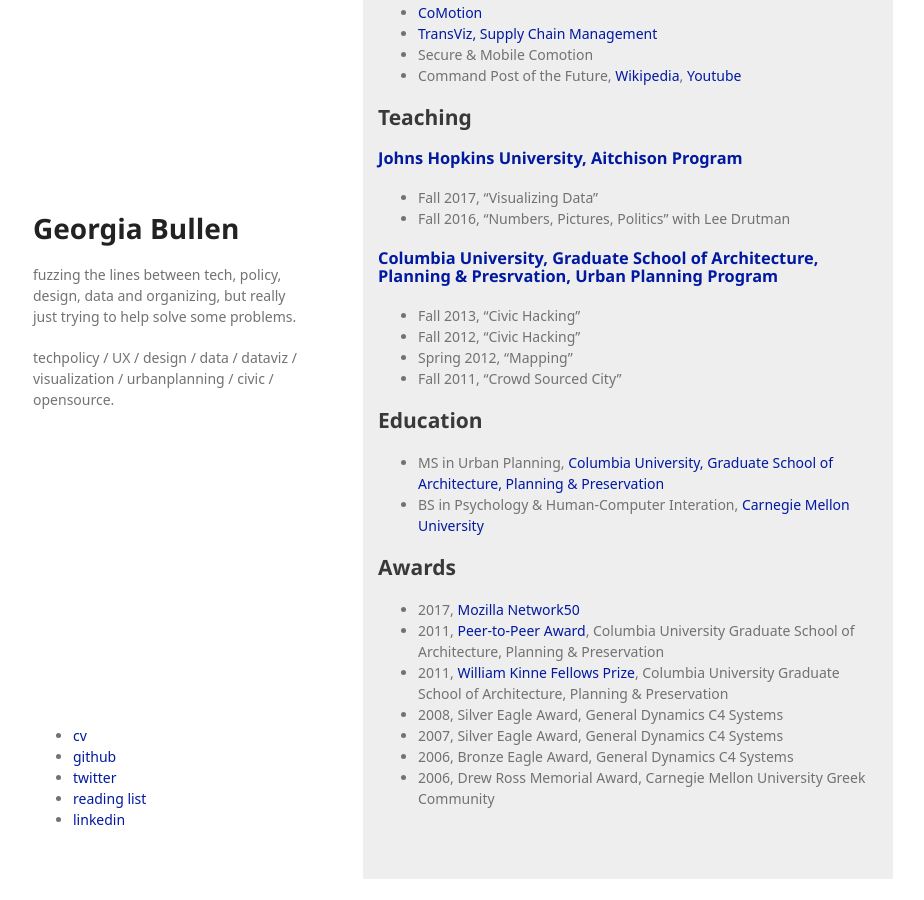
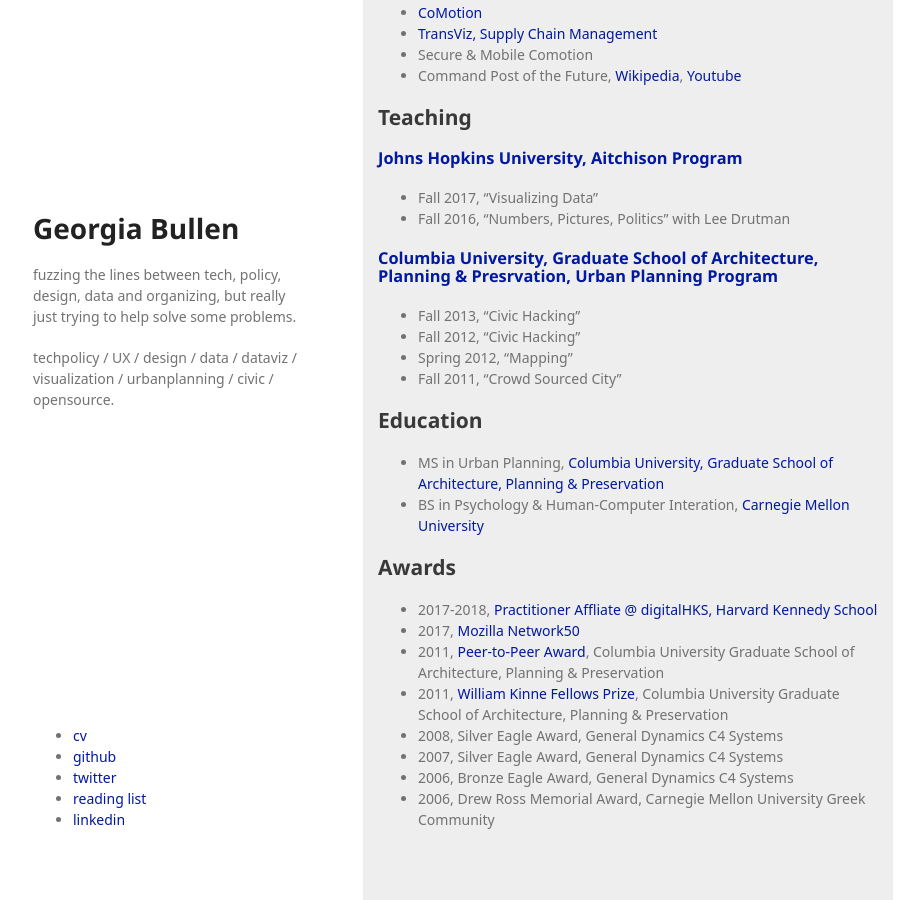
Before and after one commit to georgiamoon/markdowncv, a Jekyll site: the page built from cv.md, in a window 1280 px wide and 900 px high, scrolled down 1638 px. Shown: the whole window, without its empty margins (177-1101 px from the left). Built offline with Jekyll 4.4.1, drawn with Linux system fonts in a browser that asks for light colours; some web fonts are replaced; our own code applies the rules of GitHub Pages for plain Markdown files; a script that is not in the unit is left out; before the commit the page ends 2517 px from its top, so only the background shows below that.

Commit message:
add digitalHKS

```diff
--- a/cv.md
+++ b/cv.md
@@ -92,6 +92,7 @@
 
 ## Awards
 
+- 2017-2018, [Practitioner Affliate @ digitalHKS, Harvard Kennedy School](https://projects.iq.harvard.edu/digitalhks/practitioners)
 - 2017, [Mozilla Network50](https://network.mozilla.org/)
 - 2011, [Peer-to-Peer Award](https://www.arch.columbia.edu/student-awards), Columbia University Graduate School of Architecture, Planning & Preservation
 - 2011, [William Kinne Fellows Prize](https://www.arch.columbia.edu/kinne), Columbia University Graduate School of Architecture, Planning & Preservation
```
